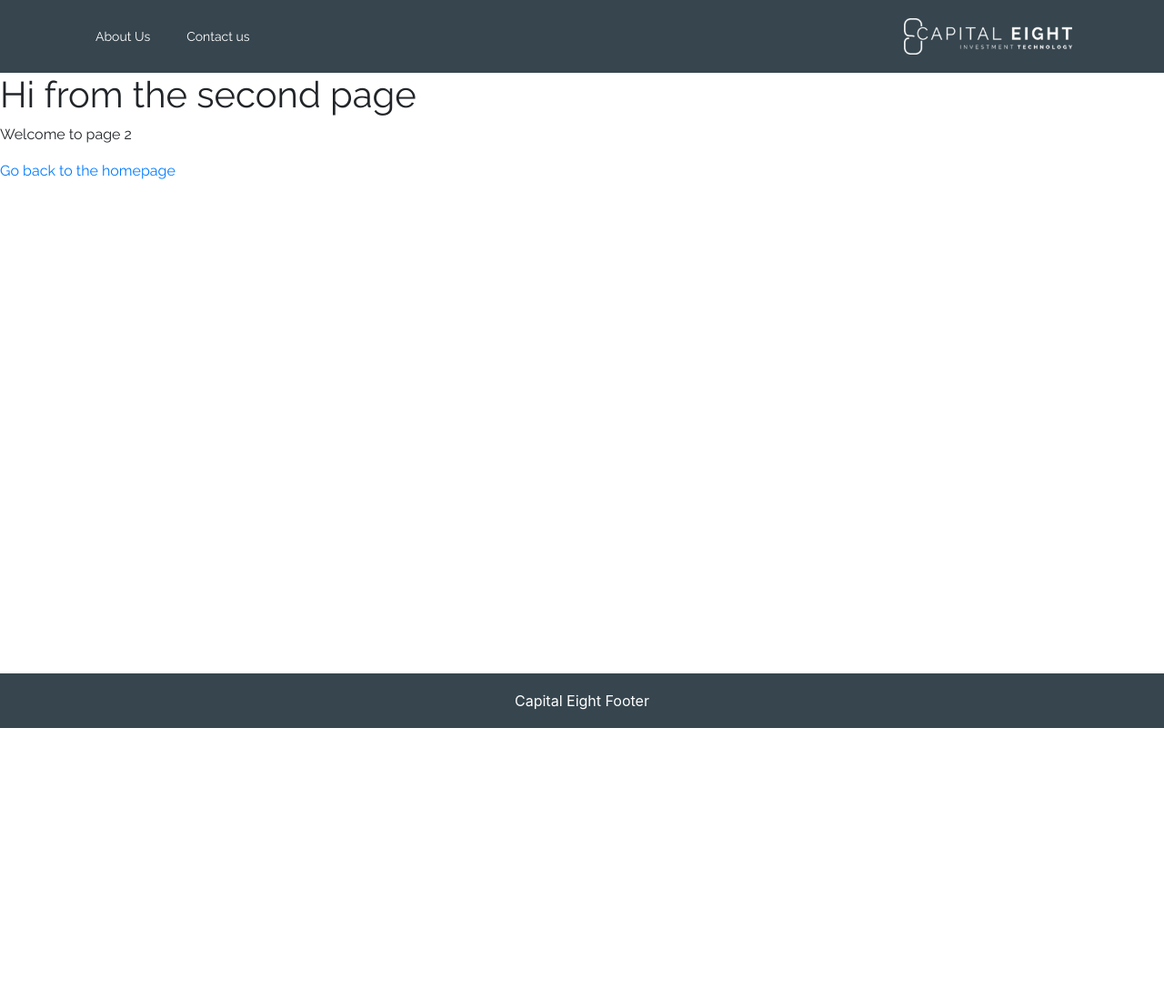
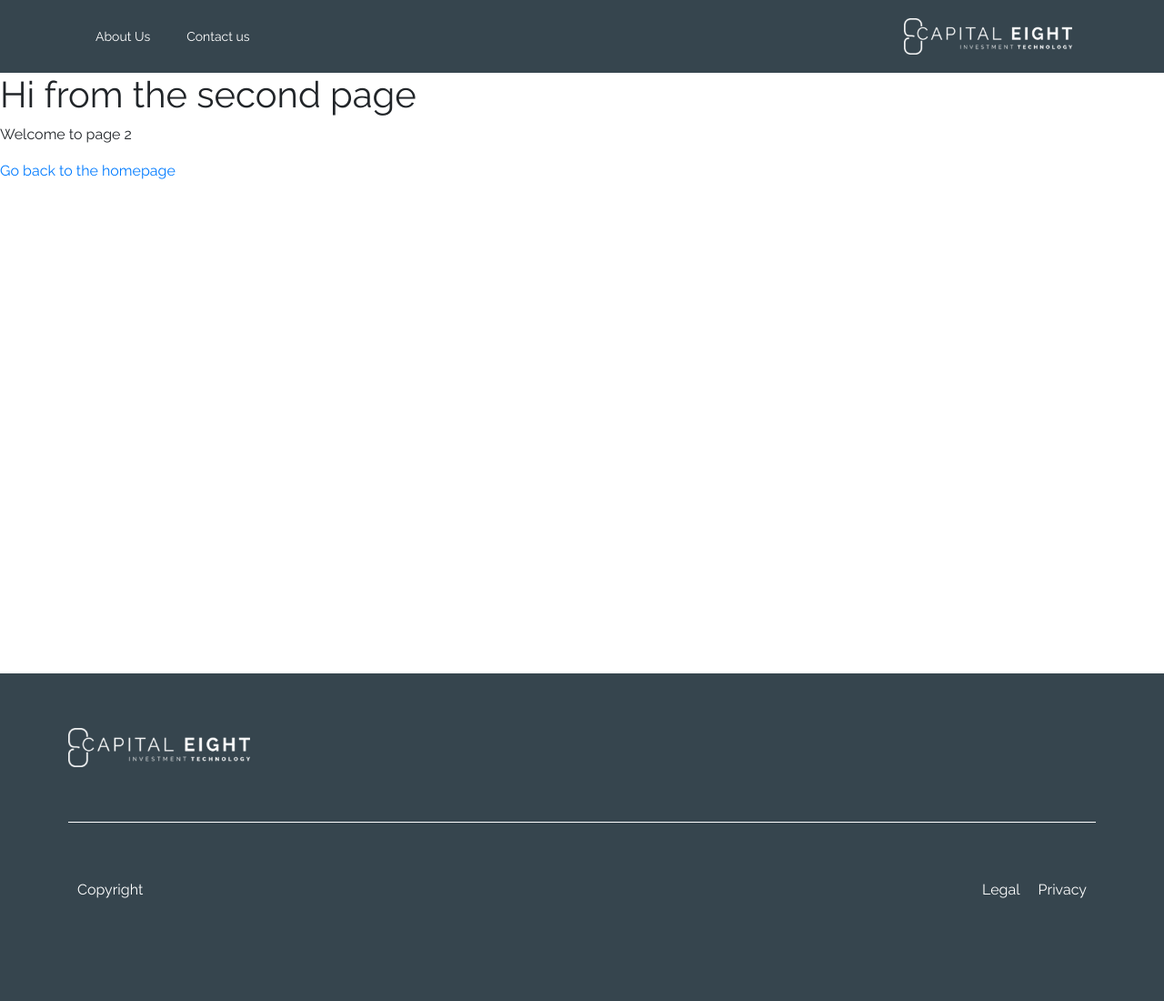
Before and after one commit to davidvexel/capital-eight, a Gatsby site: page /page-2 in a window 1280 px wide. Shown: the whole page at 91% size. Before the commit the page ends 800 px from the top, so only its background shows below. Built offline with nearby package versions, Linux system fonts and the light colour scheme; Gatsby itself is replaced by a stand-in of ours.

Commit message:
Finishing footer

```diff
--- /dev/null
+++ b/src/components/footer.js
@@ -0,0 +1,28 @@
+import React from "react"
+import logo from "../images/logo.png"
+
+import { Row, Col } from "react-bootstrap"
+
+const CustomFooter = () => {
+  return (
+    <footer className="footer">
+      <Row noGutters>
+        <Col>
+          <img width={200} src={logo} alt="" />
+        </Col>
+      </Row>
+      <hr />
+      <Row noGutters className="footer-menu">
+        <Col sm={12} md={6}>
+          <a href="#">Copyright</a>
+        </Col>
+        <Col sm={12} md={6} className="text-right">
+          <a href="#">Legal</a>
+          <a href="#">Privacy</a>
+        </Col>
+      </Row>
+    </footer>
+  )
+}
+
+export default CustomFooter
--- a/src/components/layout.js
+++ b/src/components/layout.js
@@ -11,6 +11,7 @@ import { StaticQuery, graphql } from "gatsby"
 import { Container, Row, Col } from "react-bootstrap"
 
 import Navbar from "./navBar"
+import Footer from "./footer"
 
 const Layout = ({ children, pageInfo }) => (
   <StaticQuery
@@ -34,13 +35,7 @@ const Layout = ({ children, pageInfo }) => (
           </Row>
         </Container>
         <Container fluid className="px-0">
-          <Row noGutters>
-            <Col className="footer-col">
-              <footer>
-                <span>Capital Eight Footer</span>
-              </footer>
-            </Col>
-          </Row>
+          <Footer />
         </Container>
       </>
     )}
--- a/src/styles/_layout.scss
+++ b/src/styles/_layout.scss
@@ -22,26 +22,28 @@ a.link-no-style {
   background-color: $very-light-pink;
 }
 
-.footer-col {
-  display: flex;
-  flex-direction: column;
-  align-content: center;
-  align-items: center;
-  footer {
-    display: flex;
-    position: relative;
+.footer {
   bottom: 0;
   margin-top: -60px;
-    height: 60px;
+  height: 360px;
   clear: both;
   background-color: $color-primary;
   color: white;
-    justify-content: center;
   width: 100%;
+  padding: 60px 75px;
 
-    span {
-      align-self: center;
-      text-align: center;
+  hr {
+    display: block;
+    height: 1px;
+    border: 0;
+    border-top: 1px solid white;
+    margin: 60px 0;
+  }
+  .footer-menu {
+    a {
+      color: white;
+      margin: 0 10px;
+      font-family: "Raleway";
     }
   }
 }
```
Lines whose indentation alone changed are shown as unchanged.
